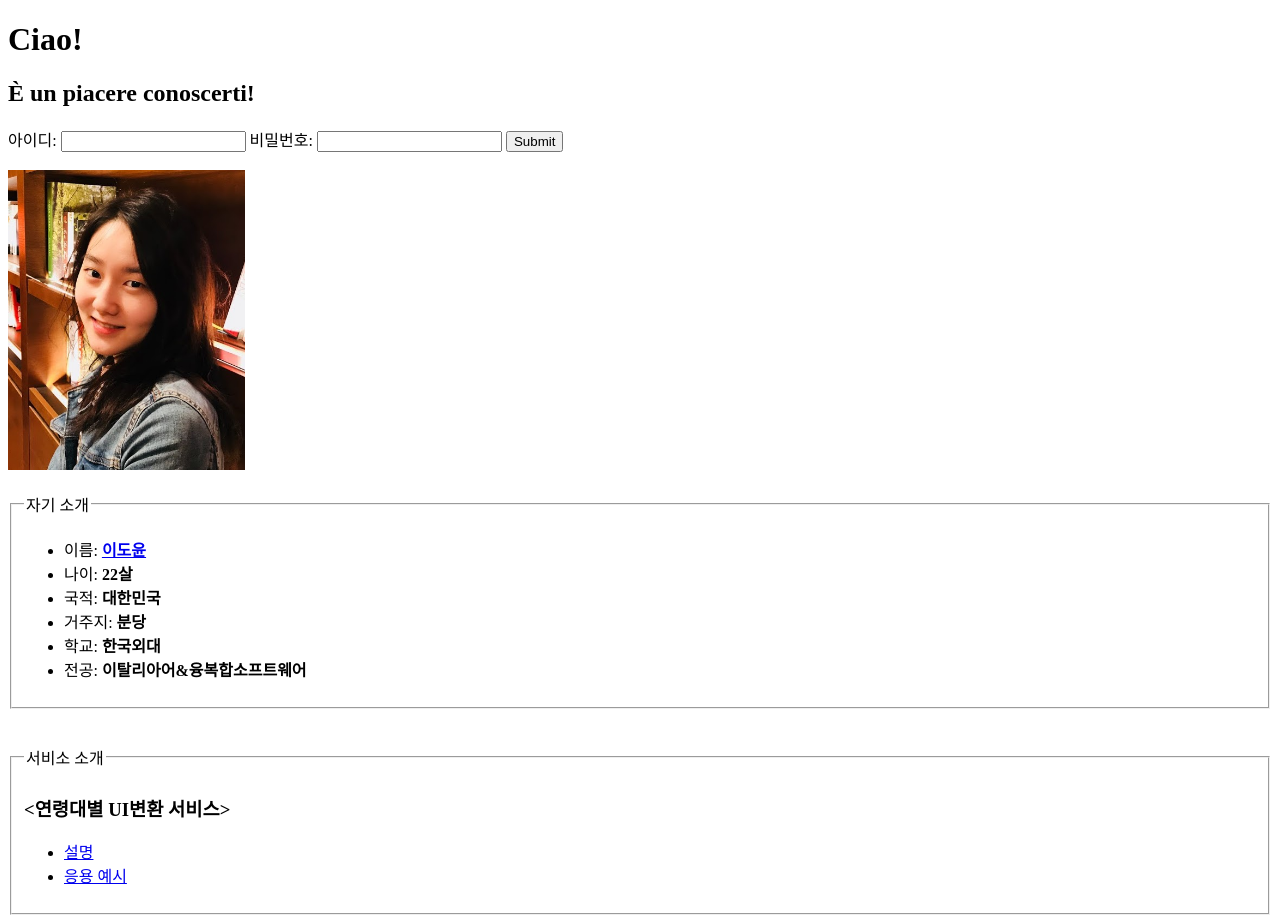
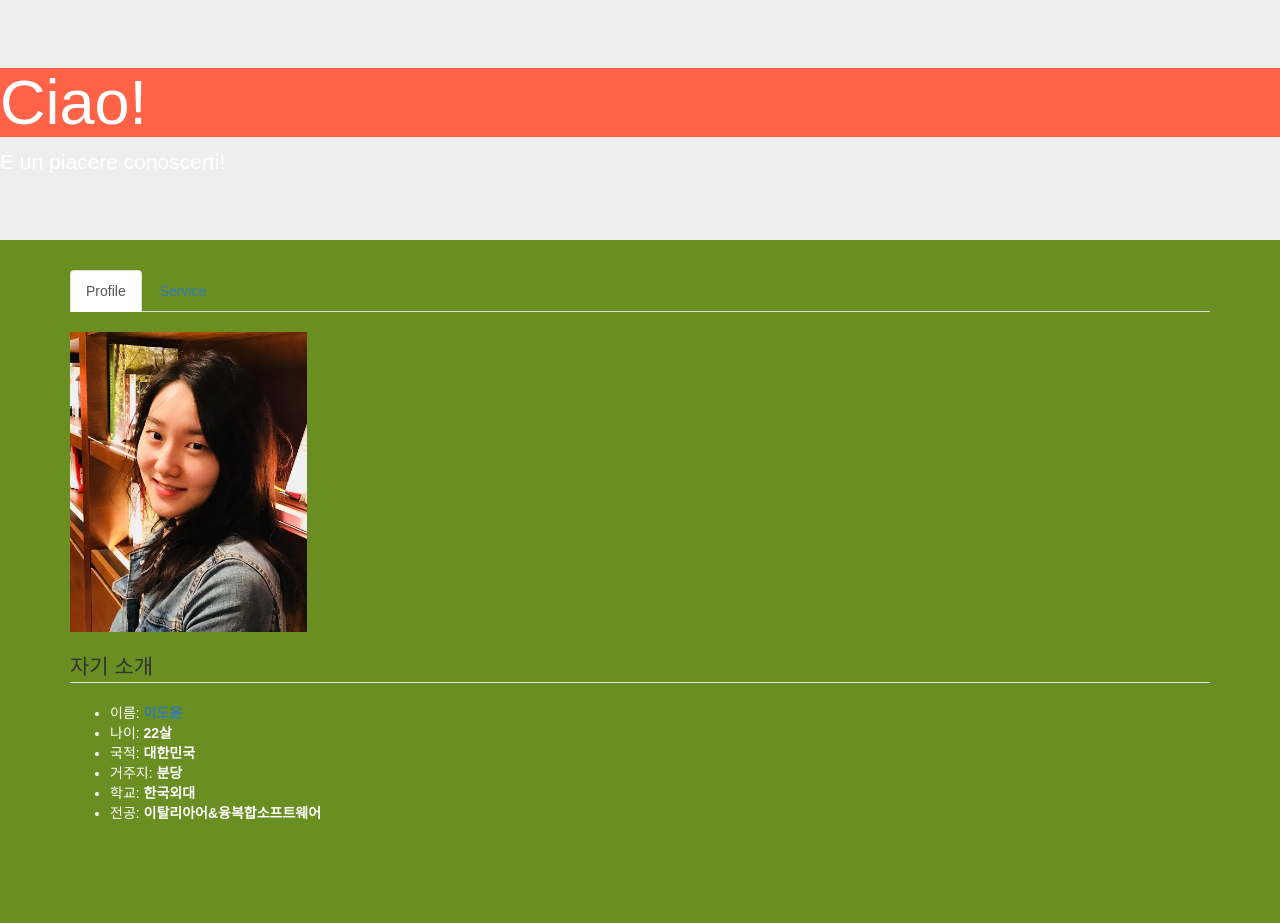
Before and after one commit to douoon/-douoon-github.io, a plain HTML site: page index.html in a window 1280 px wide. After the commit the page ends 833 px from the top, so only its background shows below. Drawn offline with nearby package versions, Linux system fonts and the light colour scheme.

Commit message:
Add files via upload

```diff
--- a/index.html
+++ b/index.html
@@ -1,18 +1,42 @@
 <!DOCTYPE html>
 <html lang="ko">
     <head>
+    <script   src="https://code.jquery.com/jquery-3.3.1.js"   integrity="sha256-2Kok7MbOyxpgUVvAk/HJ2jigOSYS2auK4Pfzbm7uH60="   crossorigin="anonymous"></script>
+
+    <!-- 합쳐지고 최소화된 최신 CSS -->
+    <link rel="stylesheet" href="https://maxcdn.bootstrapcdn.com/bootstrap/3.3.2/css/bootstrap.min.css">
+
+    <!-- 부가적인 테마 -->
+    <link rel="stylesheet" href="https://maxcdn.bootstrapcdn.com/bootstrap/3.3.2/css/bootstrap-theme.min.css">
+
+    <!-- 합쳐지고 최소화된 최신 자바스크립트 -->
+    <script src="https://maxcdn.bootstrapcdn.com/bootstrap/3.3.2/js/bootstrap.min.js"></script>
+
         <meta charset="utf-8">
+        <meta name="viewport" content="width=device-width, initial-scale=1">
         <title>Ciao!</title>
+        <style type="text/css">
+            body{
+                font-family: arial;
+                color: white;
+                background-color:olivedrab;
+            }
+            h1{
+                background-color:tomato;
+            }
+        </style>
     </head>
     <body>
-        <h1>Ciao!</h1>
-        <h2>È un piacere conoscerti!</h2>
+        <div class="jumbotron">
+             <h1>Ciao!</h1>
+             <p>È un piacere conoscerti!</p>
+        </div>
 
-        <form action="전송받을 대상">
-            아이디: <input type="text" name="id">
-            비밀번호: <input type="password" name="pw">
-            <input type="submit">
-        </form>
+        <div class="container">
+        <ul class="nav nav-tabs">
+            <li role="presentation" class="active"><a href="#">Profile</a></li>
+            <li role="presentation"><a href="1.html">Service</a></li>
+          </ul>
         <br>
         <img src="mypic.jpg" height=300>
         <br><br>
@@ -27,14 +51,6 @@
         <li>전공: <b>이탈리아어&융복합소프트웨어</b></li>
         </ul>
         </fieldset>
-        <br><br>
-        <fieldset>
-            <legend>서비소 소개</legend>
-            <h3><연령대별 UI변환 서비스></h3>
-            <ul>
-                <li><a href="1.html">설명</a></li>
-                <li><a href="2.html">응용 예시</a></li>
-            </ul>
-        </fieldset>
+    </div>
     </body>
 </html>
```
Also changed, not shown: 1.html (+48 -5 lines).
